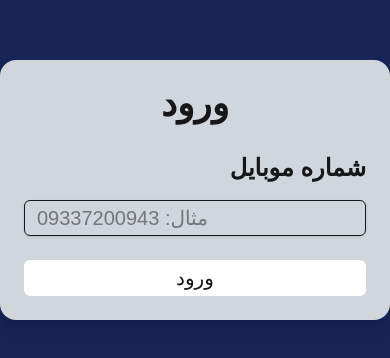
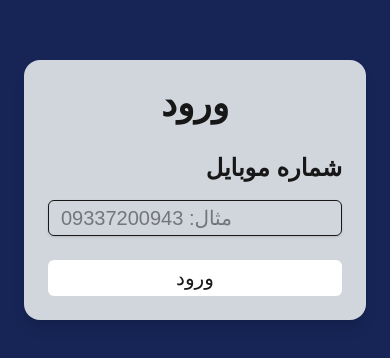
Before and after one commit to redbearco/decamondtask, a Next.js app: page / in a window 390 px wide. Shown: the part 232-590 px from the top of the page. Built offline with nearby package versions, Linux system fonts and the light colour scheme.

Commit message:
responsive padding

```diff
--- a/src/components/layout/AuthLayout.tsx
+++ b/src/components/layout/AuthLayout.tsx
@@ -4,7 +4,7 @@
 
 export const AuthLayout: React.FC<AuthLayoutProps> = ({ children }) => {
     return (
-        <div className="min-h-screen flex items-center justify-center bg-blue-950">
+        <div className="min-h-screen flex items-center justify-center p-6 bg-blue-950">
             <div className="bg-gray-300 shadow-lg rounded-2xl p-6 w-full max-w-md mx-auto grid grid-cols-1 gap-4 justify-items-center text-center">{children}</div>
         </div>
     );
```
Also changed, not shown: src/app/globals.css (line endings or trailing spaces).
